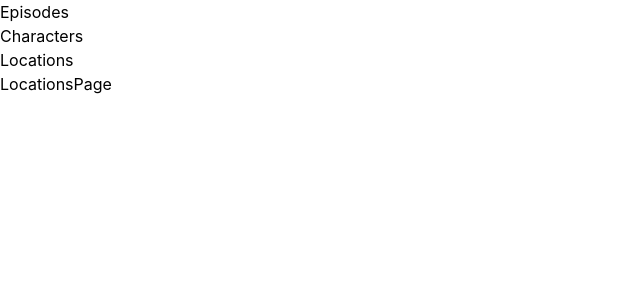
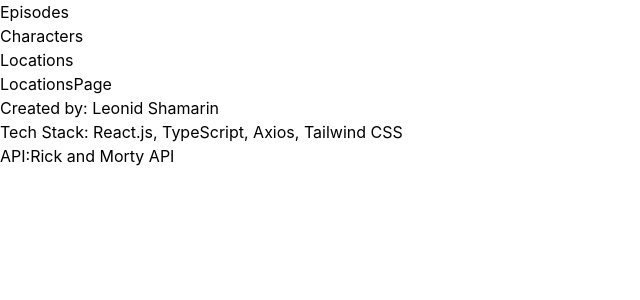
Before and after one commit to LeonidShamarin/Project-Rick-and-Morty, a React (Create React App) app: page /locations in a window 1280 px wide. Shown: the top 300 px of the page, without its empty margins (0-640 px from the left). Built offline with nearby package versions, Linux system fonts and the light colour scheme.

Commit message:
create Fotter

```diff
--- a/src/components/Footer.tsx
+++ b/src/components/Footer.tsx
@@ -1,9 +1,18 @@
-import React from 'react'
+import React from "react";
 
-export default function Footer() {
+const Footer: React.FC = () => {
   return (
-    <div>
+    <footer>
+      <p>Created by: Leonid Shamarin</p>
+      <p>Tech Stack: React.js, TypeScript, Axios, Tailwind CSS</p>
+      <p>
+        API:
+        <a href="https://rickandmortyapi.com/documentation/">
+          Rick and Morty API
+        </a>
+      </p>
+    </footer>
+  );
+};
 
-    </div>
-  )
-}
+export default Footer;
```
